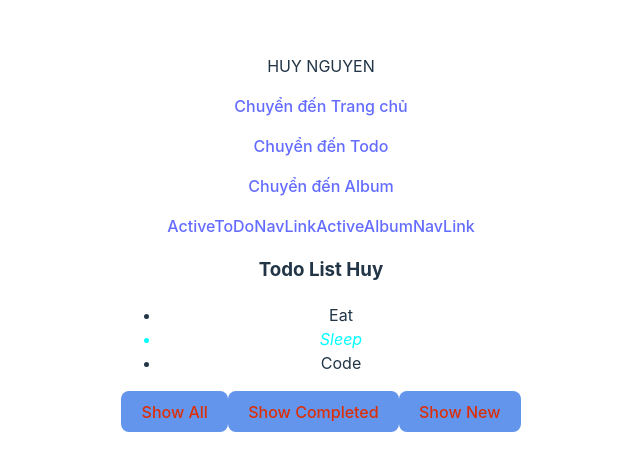
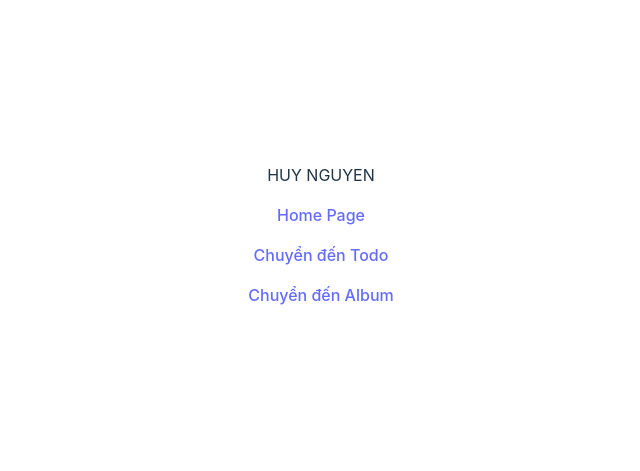
Before and after one commit to thanhhuy17/learn_reactjs, a React (Vite) app: page /todo in a window 1280 px wide. Shown: the part 157-628 px from the top of the page, without its empty margins (319-959 px from the left). Built offline with nearby package versions, Linux system fonts and the light colour scheme.

Commit message:
Change Todo Nested routing

```diff
--- a/src/App.jsx
+++ b/src/App.jsx
@@ -1,4 +1,4 @@
-import { Link, NavLink, Route, Routes } from "react-router-dom";
+import { Link, Navigate, Route, Routes } from "react-router-dom";
 import "./App.css";
 import TodoFutures from "./features/Todo";
 import AlbumFeature from "./features/Album";
@@ -9,7 +9,7 @@ function App() {
     <div className="App">
       HUY NGUYEN
       <p>
-        <Link to="/http://localhost:5173}"> Chuyển đến Trang chủ </Link>
+        <Link to="/http://localhost:5173}"> Home Page</Link>
       </p>
       <p>
         <Link to="/todo"> Chuyển đến Todo </Link>
@@ -18,14 +18,17 @@ function App() {
         <Link to="/album"> Chuyển đến Album </Link>
       </p>
       {/* NAVLink */}
-      <NavLink to="/todo" activeClassName="active-todo">
+      {/* <NavLink to="/todo" activeClassName="active-todo">
         ActiveToDoNavLink
       </NavLink>
-      <NavLink to="/Album">ActiveAlbumNavLink</NavLink>
+      <p>
+        <NavLink to="/album">ActiveAlbumNavLink</NavLink>
+      </p> */}
       <Routes>
-        {/* <Route path="/MainPage" Component={"/http://localhost:5173}"} /> */}
+        {/* <Route path="/" Component={TodoFutures} /> */}
         <Route path="/todo" Component={TodoFutures} />
         <Route path="/album" Component={AlbumFeature} />
+        <Route path="/home" element={<Navigate to="/" replace />} />
       </Routes>
     </div>
   );
--- /dev/null
+++ b/src/features/Todo/Pages/DetailPage/index.jsx
@@ -0,0 +1,9 @@
+// import React from 'react';
+
+DetailPage.propTypes = {};
+
+function DetailPage() {
+  return <div>Todo Detail Page</div>;
+}
+
+export default DetailPage;
--- /dev/null
+++ b/src/features/Todo/Pages/ListPage/index.jsx
@@ -0,0 +1,77 @@
+import { useState } from "react";
+import TodoList from "../../components/TodoList";
+import "../../styles.scss";
+ListPage.propTypes = {};
+function ListPage() {
+  const initTodoListH = [
+    {
+      id: 1,
+      title: "Eat",
+      status: "new",
+    },
+    {
+      id: 2,
+      title: "Sleep",
+      status: "completed",
+    },
+    {
+      id: 3,
+      title: "Code",
+      status: "new",
+    },
+  ];
+
+  const [todoList, setodoList] = useState(initTodoListH);
+  // Set filler
+  const [fillteredStatus, setFillteredStatus] = useState("all");
+
+  const handleTodoClick = (todo, inx) => {
+    //clone curent array to the new one
+    const newTodoList = [...todoList];
+    console.log(todo, inx);
+    //Toggle State
+    newTodoList[inx] = {
+      ...newTodoList[inx],
+      status: newTodoList[inx].status === "new" ? "completed" : "new",
+    };
+    // newTodoList[inx] = newTodo;
+    //Update todolist
+    setodoList(newTodoList);
+  };
+
+  const handleShowAllClick = () => {
+    setFillteredStatus("all");
+  };
+  const handleShowCompletedClick = () => {
+    setFillteredStatus("completed");
+  };
+  const handleShowNewClick = () => {
+    setFillteredStatus("new");
+  };
+
+  const renderedTodoList = todoList.filter(
+    (todo) => fillteredStatus === "all" || fillteredStatus === todo.status,
+  );
+  console.log(renderedTodoList);
+
+  return (
+    <div>
+      <h3>Todo List Huy</h3>
+      <TodoList todoList={renderedTodoList} onTodoClick={handleTodoClick} />
+      {/* Thêm 3 Button */}
+      <div>
+        <button className="btnAll" onClick={handleShowAllClick}>
+          Show All
+        </button>
+        <button className="btnCom" onClick={handleShowCompletedClick}>
+          Show Completed
+        </button>
+        <button className="btnNew" onClick={handleShowNewClick}>
+          Show New
+        </button>
+      </div>
+    </div>
+  );
+}
+
+export default ListPage;
--- a/src/features/Todo/index.jsx
+++ b/src/features/Todo/index.jsx
@@ -1,75 +1,20 @@
-import { useState } from "react";
-import TodoList from "./components/TodoList";
-import "./styles.scss";
+import { Route, Routes } from "react-router-dom";
+import DetailPage from "./Pages/DetailPage";
+import ListPage from "./Pages/ListPage";
 
 function TodoFutures() {
-  const initTodoListH = [
-    {
-      id: 1,
-      title: "Eat",
-      status: "new",
-    },
-    {
-      id: 2,
-      title: "Sleep",
-      status: "completed",
-    },
-    {
-      id: 3,
-      title: "Code",
-      status: "new",
-    },
-  ];
-
-  const [todoList, setodoList] = useState(initTodoListH);
-  // Set filler
-  const [fillteredStatus, setFillteredStatus] = useState("all");
-
-  const handleTodoClick = (todo, inx) => {
-    //clone curent array to the new one
-    const newTodoList = [...todoList];
-    console.log(todo, inx);
-    //Toggle State
-    newTodoList[inx] = {
-      ...newTodoList[inx],
-      status: newTodoList[inx].status === "new" ? "completed" : "new",
-    };
-    // newTodoList[inx] = newTodo;
-    //Update todolist
-    setodoList(newTodoList);
-  };
-
-  const handleShowAllClick = () => {
-    setFillteredStatus("all");
-  };
-  const handleShowCompletedClick = () => {
-    setFillteredStatus("completed");
-  };
-  const handleShowNewClick = () => {
-    setFillteredStatus("new");
-  };
-
-  const renderedTodoList = todoList.filter(
-    (todo) => fillteredStatus === "all" || fillteredStatus === todo.status,
-  );
-  console.log(renderedTodoList);
-
   return (
     <div>
-      <h3>Todo List Huy</h3>
-      <TodoList todoList={renderedTodoList} onTodoClick={handleTodoClick} />
-      {/* Thêm 3 Button */}
-      <div>
-        <button className="btnAll" onClick={handleShowAllClick}>
-          Show All
-        </button>
-        <button className="btnCom" onClick={handleShowCompletedClick}>
-          Show Completed
-        </button>
-        <button className="btnNew" onClick={handleShowNewClick}>
-          Show New
-        </button>
-      </div>
+      {/* <nav>
+        <Link to="todo">List Page</Link>
+      </nav>
+      <nav>
+        <Link to="/">Detail Page</Link>
+      </nav> */}
+      <Routes>
+        <Route path="/list" element={<ListPage />}></Route>
+        <Route path="/todo/:todoId" element={<DetailPage />}></Route>
+      </Routes>
     </div>
   );
 }
```
